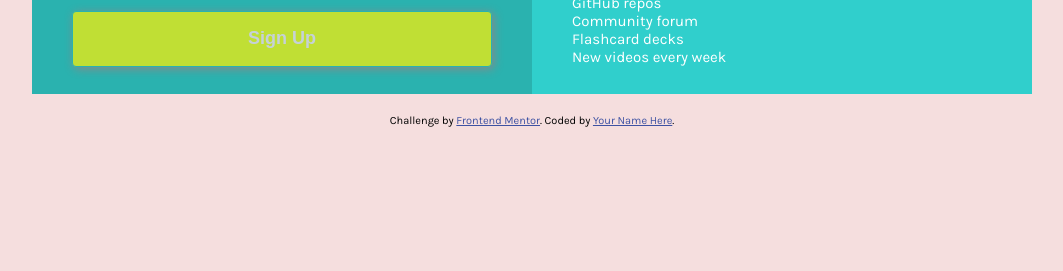
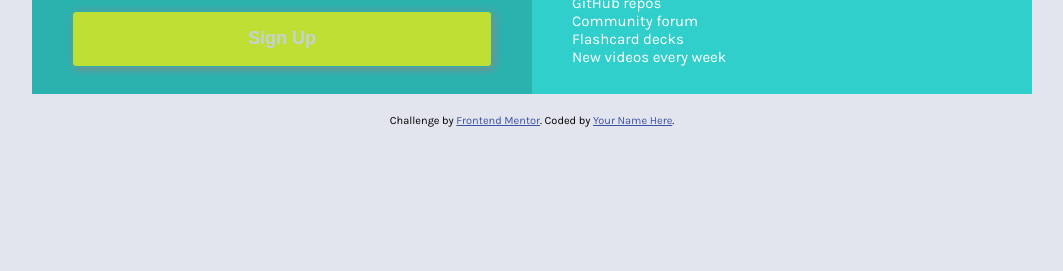
Before and after one commit to thotluna/single-price-grid-component, a plain HTML site: page index.html in a window 1280 px wide. Shown: the part 529-800 px from the top of the page, without its empty margins (108-1171 px from the left). Drawn offline with Linux system fonts and the light colour scheme.

Commit message:
bgcolor body

```diff
--- a/styles.scss
+++ b/styles.scss
@@ -9,7 +9,7 @@ $bue-color: hsl(218, 22%, 67%);
 }
 
 body {
-  background-color: #f5dede;
+  background-color: #e2e4ee;
   display: flex;
   justify-content: center;
   align-items: center;
```
Also changed, not shown: styles.css.
